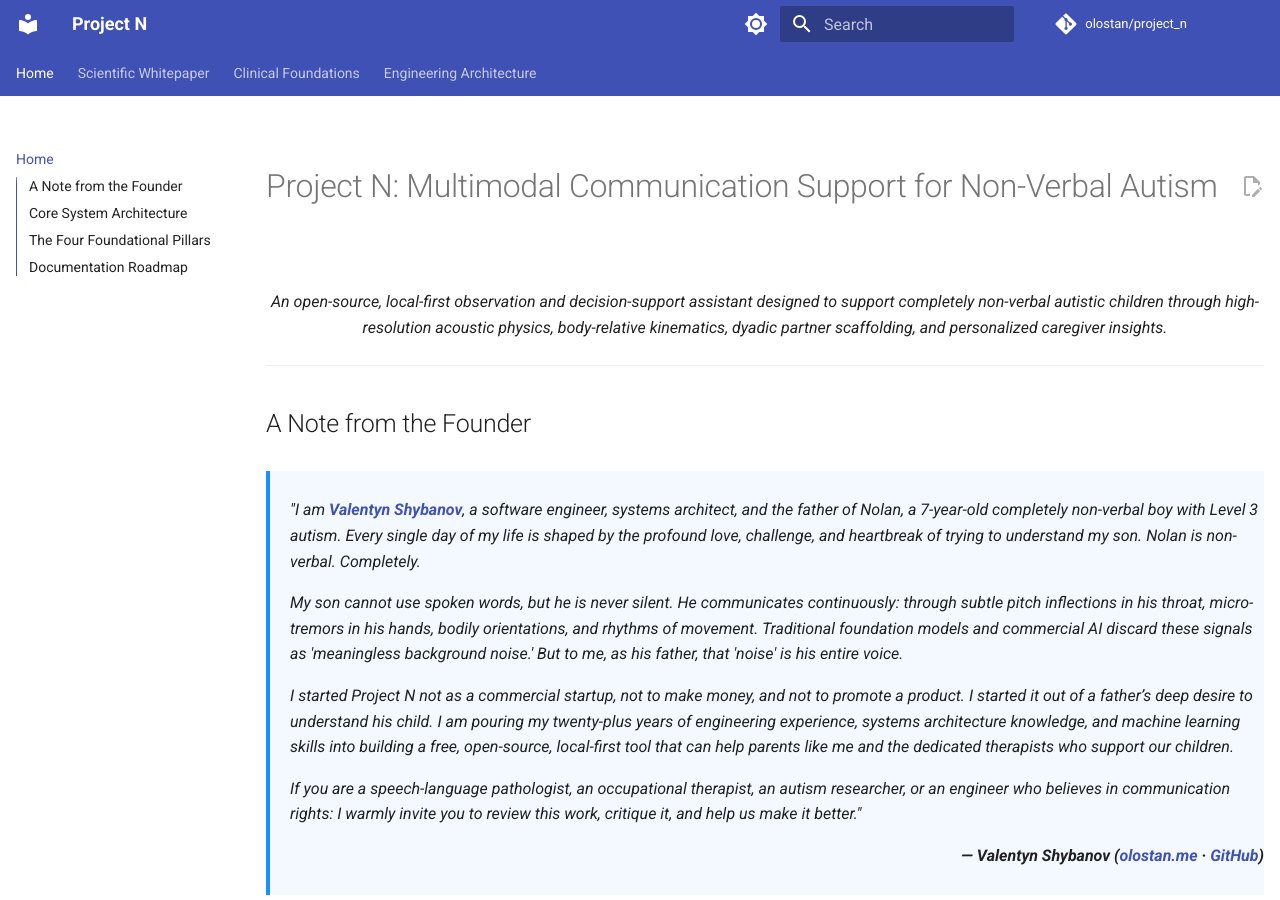
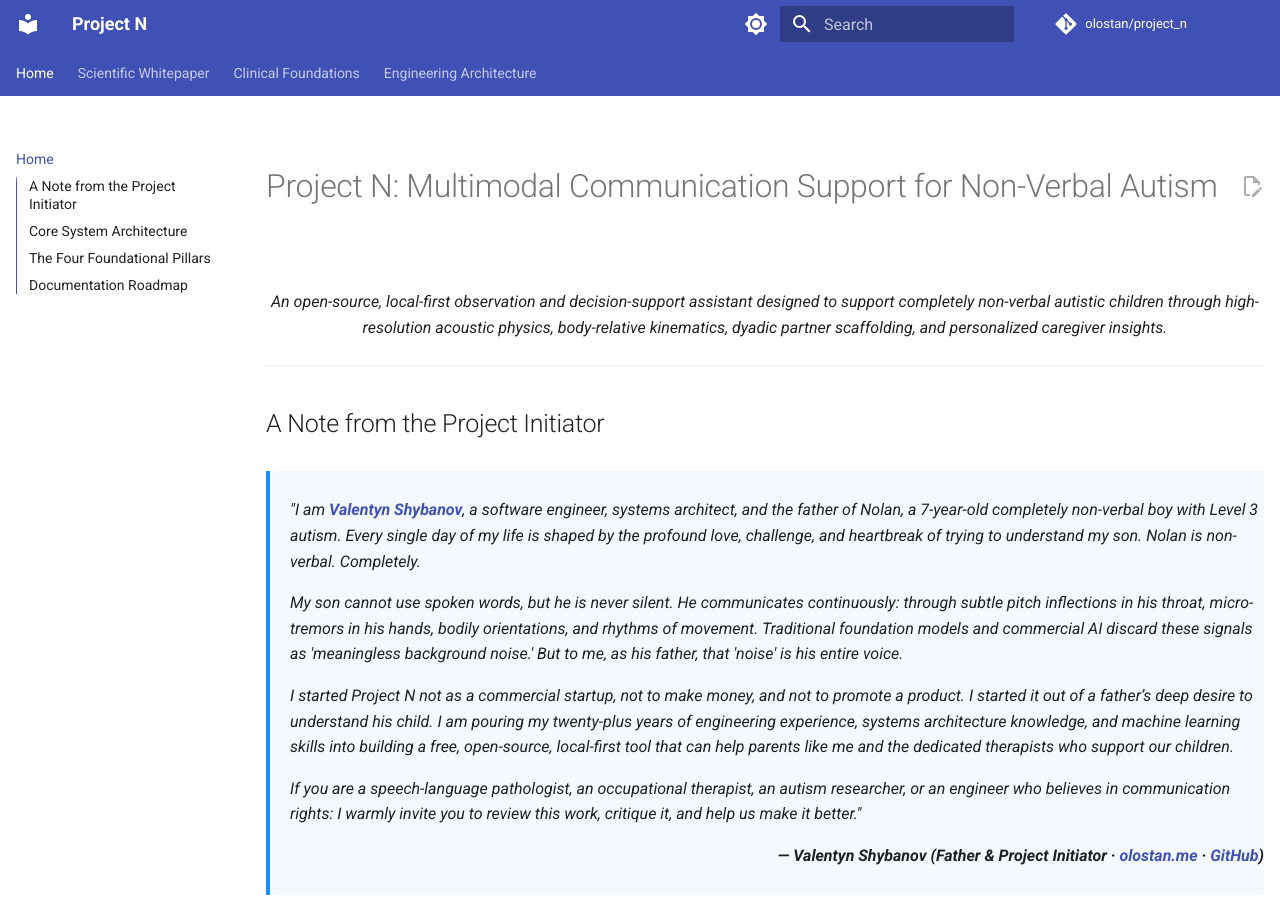
Before and after one commit to olostan/project_n, an MkDocs documentation site: the page built from docs/index.md, in a window 1280 px wide and 900 px high. Built offline with MkDocs 1.6.1 and Material for MkDocs 9.7.7, drawn with Linux system fonts in a browser that asks for light colours; comment, search, counter and statistics services are not loaded.

Commit message:
docs: replace 'founder' with 'Project Initiator'

```diff
--- a/docs/WHITE_PAPER.md
+++ b/docs/WHITE_PAPER.md
@@ -7,9 +7,9 @@
 
 ---
 
-## Foreword from the Founder
+## Foreword from the Project Initiator
 
-> *"I am a software engineer, systems architect, and—most importantly—the father of Nolan, a 7-year-old completely non-verbal boy with Level 3 autism. Every single day of my life is shaped by the profound love, challenge, and heartbreak of trying to understand my child. Nolan is non-verbal. Completely.*
+> *"I am a software engineer, systems architect, and—most importantly—the father of Nolan, a 7-year-old completely non-verbal boy with Level 3 autism. Every single day of my life is shaped by the profound love, challenge, and heartbreak of trying to understand my child. Nolan is non-verbal. Completely.
 >
 > *My son cannot speak in words, but he is never silent. He communicates continuously: through subtle pitch inflections in his throat, micro-tremors in his hands, bodily orientations, and rhythms of movement. Traditional society and standard AI models discard these signals as 'meaningless noise.' But to me, as his father, that 'noise' is his entire voice.*
 >
@@ -17,7 +17,7 @@
 >
 > *This whitepaper outlines the scientific, clinical, and architectural foundation of this initiative. If you are a speech-language pathologist, an occupational therapist, an autism researcher, or an engineer who believes in communication rights: I warmly invite you to read, critique, and contribute to this open endeavor."*
 >
-> — **Valentyn Shybanov** ([olostan.me](https://olostan.me/))
+> — **Valentyn Shybanov** (Father & Project Initiator · [olostan.me](https://olostan.me/) · [GitHub](https://github.com/olostan))
 
 ---
 
--- a/docs/index.md
+++ b/docs/index.md
@@ -6,14 +6,14 @@
 
 ---
 
-## A Note from the Founder
+## A Note from the Project Initiator
 
 <div style="border-left: 4px solid #1890ff; padding-left: 1rem; margin: 1.5rem 0; font-style: italic; background-color: rgba(24, 144, 255, 0.05); padding-top: 0.5rem; padding-bottom: 0.5rem;">
   <p>"I am <a href="https://olostan.me/" target="_blank"><strong>Valentyn Shybanov</strong></a>, a software engineer, systems architect, and the father of Nolan, a 7-year-old completely non-verbal boy with Level 3 autism. Every single day of my life is shaped by the profound love, challenge, and heartbreak of trying to understand my son. Nolan is non-verbal. Completely.</p>
   <p>My son cannot use spoken words, but he is never silent. He communicates continuously: through subtle pitch inflections in his throat, micro-tremors in his hands, bodily orientations, and rhythms of movement. Traditional foundation models and commercial AI discard these signals as 'meaningless background noise.' But to me, as his father, that 'noise' is his entire voice.</p>
   <p>I started Project N not as a commercial startup, not to make money, and not to promote a product. I started it out of a father’s deep desire to understand his child. I am pouring my twenty-plus years of engineering experience, systems architecture knowledge, and machine learning skills into building a free, open-source, local-first tool that can help parents like me and the dedicated therapists who support our children.</p>
   <p>If you are a speech-language pathologist, an occupational therapist, an autism researcher, or an engineer who believes in communication rights: I warmly invite you to review this work, critique it, and help us make it better."</p>
-  <p align="right"><strong>— Valentyn Shybanov (<a href="https://olostan.me/">olostan.me</a> · <a href="https://github.com/olostan">GitHub</a>)</strong></p>
+  <p align="right"><strong>— Valentyn Shybanov (Father & Project Initiator · <a href="https://olostan.me/">olostan.me</a> · <a href="https://github.com/olostan">GitHub</a>)</strong></p>
 </div>
 
 ---
```
Also changed, not shown: README.md (+2 -2 lines).
